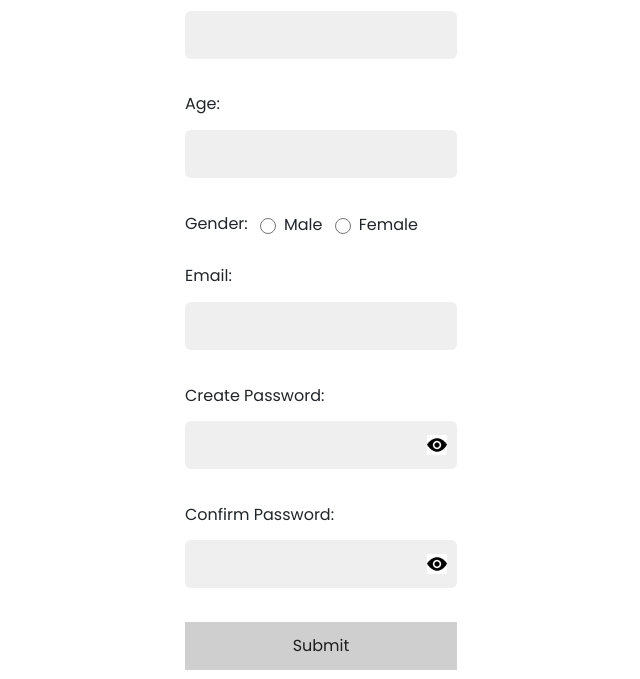
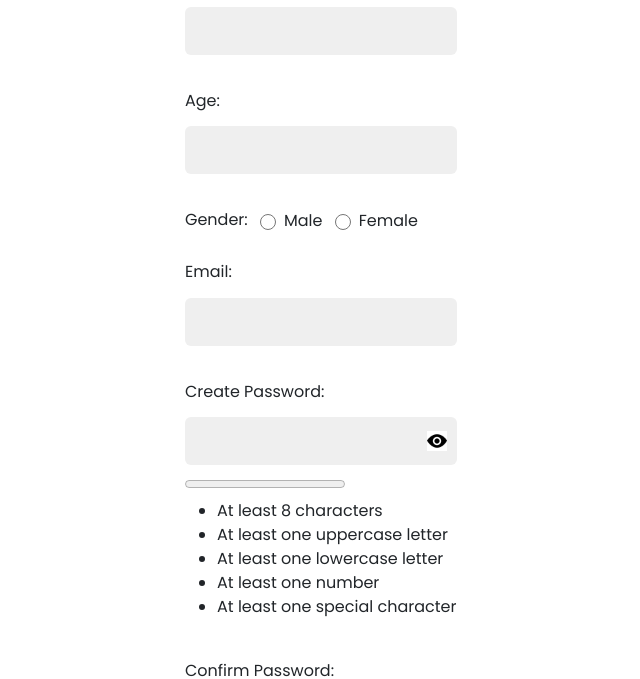
Before and after one commit to RahulDawpersad/nodejs-mysql-registerproject, a website: page index.html in a window 1280 px wide. Shown: the part 126-805 px from the top of the page, without its empty margins (352-992 px from the left). Drawn offline with nearby package versions, Linux system fonts and the light colour scheme.

Commit message:
Update index.html

```diff
--- a/index.html
+++ b/index.html
@@ -14,6 +14,7 @@
       integrity="sha384-T3c6CoIi6uLrA9TneNEoa7RxnatzjcDSCmG1MXxSR1GAsXEV/Dwwykc2MPK8M2HN"
       crossorigin="anonymous"
     />
+    <script src="https://kit.fontawesome.com/655b3b7e45.js" crossorigin="anonymous"></script>
     <link rel="stylesheet" href="/css/module.css" />
   </head>
   <body>
@@ -50,7 +51,19 @@
           onclick="togglePasswordVisibility()"
         ></span>
        </div>
+      <!-- Password Rules/Policy -->
+       <div id="password-strength-indicator">
+        <progress id="strength" value="0" max="100"></progress>
+        <ul id="password-rules">
+          <li id="rule-length">At least 8 characters</li>
+          <li id="rule-uppercase">At least one uppercase letter</li>
+          <li id="rule-lowercase">At least one lowercase letter</li>
+          <li id="rule-number">At least one number</li>
+          <li id="rule-special">At least one special character</li>
+        </ul>
+      </div>
       <span id="password-error"></span>
+
       <br />
       <label for="confirm_password">Confirm Password:</label>
       <div class="password-container">
```
